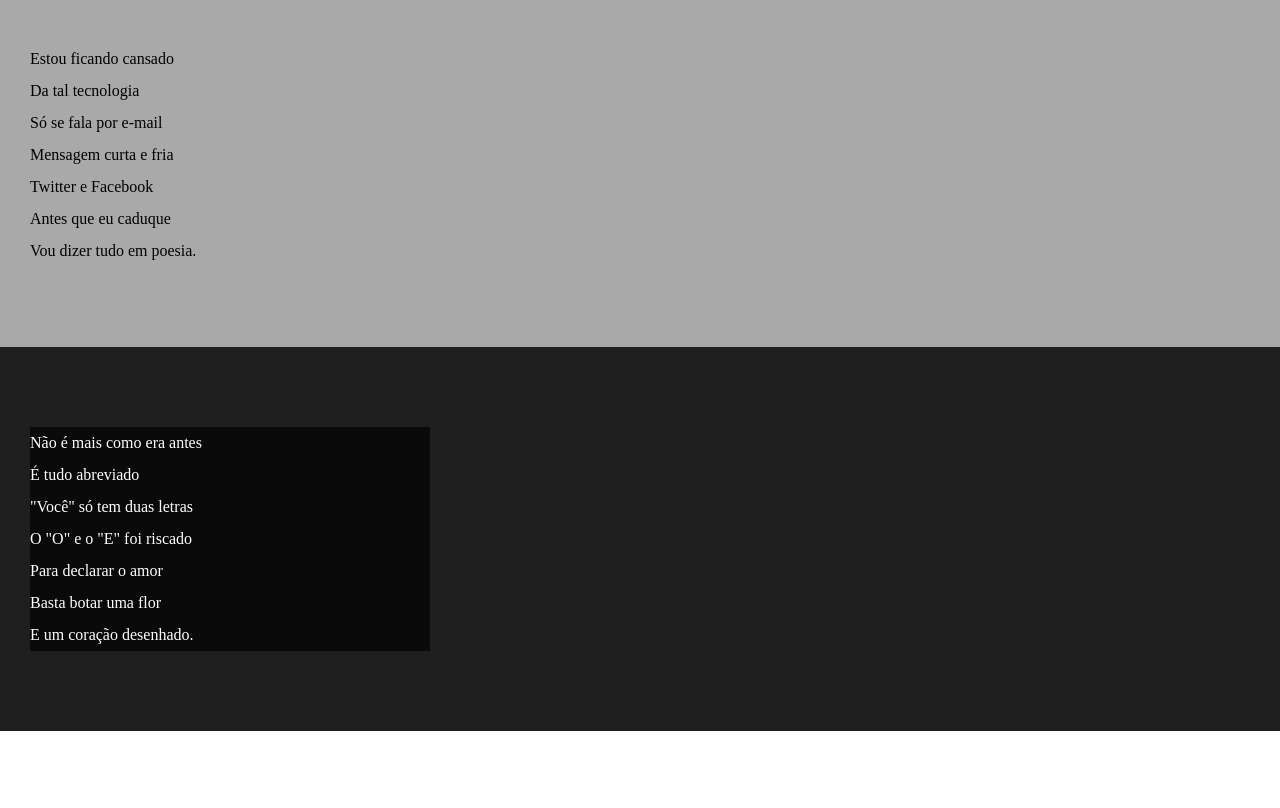
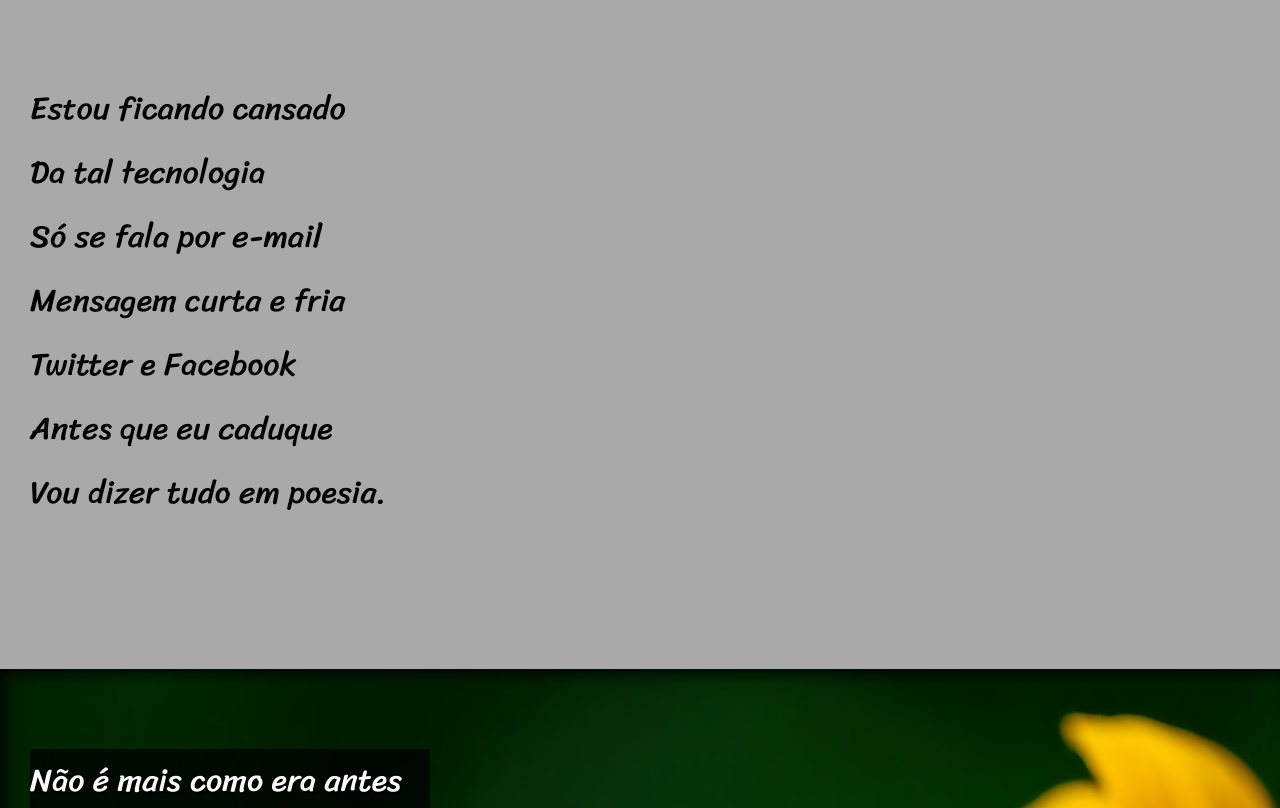
Before and after one commit to aliryandias/HTML_CSS, a plain HTML site: page exercicios/desafio012/index.html in a window 1280 px wide. Shown: the part 192-1000 px from the top of the page. Drawn offline with Linux system fonts and the light colour scheme.

Commit message:
concluindo o desafio

```diff
--- a/exercicios/desafio012/estilo/style.css
+++ b/exercicios/desafio012/estilo/style.css
@@ -1,4 +1,16 @@
 @charset "UTF-8";
+
+
+@import url('https://fonts.googleapis.com/css2? family= Passion+One:wght@400;700;900 & display=swap');
+
+@import url('https://fonts.googleapis.com/css2?family= Sriracha & display=swap');/*importando as fontes do goglle fonts*/
+
+:root {
+    /* o root serve para criar variaveis para cada font, dando nomes para elas*/
+    --font1: Verdana, Geneva, Tahoma, sans-serif;
+    --font2: 'Passion One', cursive;
+    --font3:  'Sriracha', cursive;
+}
 
 *{
     margin: 0px;
@@ -8,6 +20,7 @@
 html, body{
     min-height: 100vh; /*quer dizer que a altura minima vai ser de 100% da vielport, ou seja ,da tela. */
     background-color: darkgray;
+    font-family: var(--font1);
 }
 
 header {
@@ -19,6 +32,8 @@ header {
 header > h1{
     padding-top: 50px; /*calcular a distancia das letra com a parte de cima */
     font-variant: small-caps; /*transforma a primeira letra da palavra em maiusculo */
+    font-family:var(--font2);
+    font-size: 4em; /*é uma maneira de as letras se adaptar ao tamanho da tela e colorcar o tamanho das letras em relação a tela com o vw */
 }
 header > p{
     padding-bottom: 50px;
@@ -37,6 +52,13 @@ section{
     padding-bottom: 10vh; /*vai dar um  espaço de 10% da tela para a parte de baixo de cada section*/
     line-height: 2em; /*serve para mexer com os espaçamentos entre as frases, as linhas*/
     padding-left:30px; /*vai dar uma espaço de 30px na parte esquerda de cada section*/
+    font-family: var(--font3);
+    font-size: 2em;
+}
+
+
+section >p{
+    padding-bottom: 2em;
 }
 
 section.normal {
@@ -47,11 +69,27 @@ section.normal {
 section.imagem{
     background-color: rgba(0, 0, 0, 0.815);
     color: white;
+    box-shadow: inset 6px 6px 13px 0px rgba(0, 0, 0, 0.751);/*serve para fazer uma sombra interna na caixa*/
+    background-attachment: fixed;/* serve para fixar a imagem de fundo, dando um efeito paralax*/
 }
+
 section.imagem > p{
     width: 400px; /*serve para mudar a largura do paragrafo*/
-    background-color: rgba(0, 0, 0, 0.664);
+    background-color: rgba(0, 0, 0, 0.732);
+    text-shadow: 2px 2px 0px black;
 }
+
+section#img01{
+    background-image: url('../imagens/background001.jpg');
+    background-position: right center;
+    background-size: cover;
+}
+
+section#img02{
+    background-image: url('../imagens/background002.jpg');
+    background-size: cover; /*serve para deixar a imagem de fundo mais adaptada*/
+}
+
  footer{
     background-color: black;
     color: white;
--- a/exercicios/desafio012/index.html
+++ b/exercicios/desafio012/index.html
@@ -27,7 +27,7 @@
 
 
 
-    <section class="imagem">
+    <section class="imagem" id="img01">
         <p>
             Não é mais como era antes <br>
             É tudo abreviado <br>
@@ -66,7 +66,7 @@
 
 
 
-    <section class="imagem">
+    <section class="imagem" id="img02">
         <p>
             Tenho saudade das cartas <br>
             Escritas com a própria mão <br>
```
